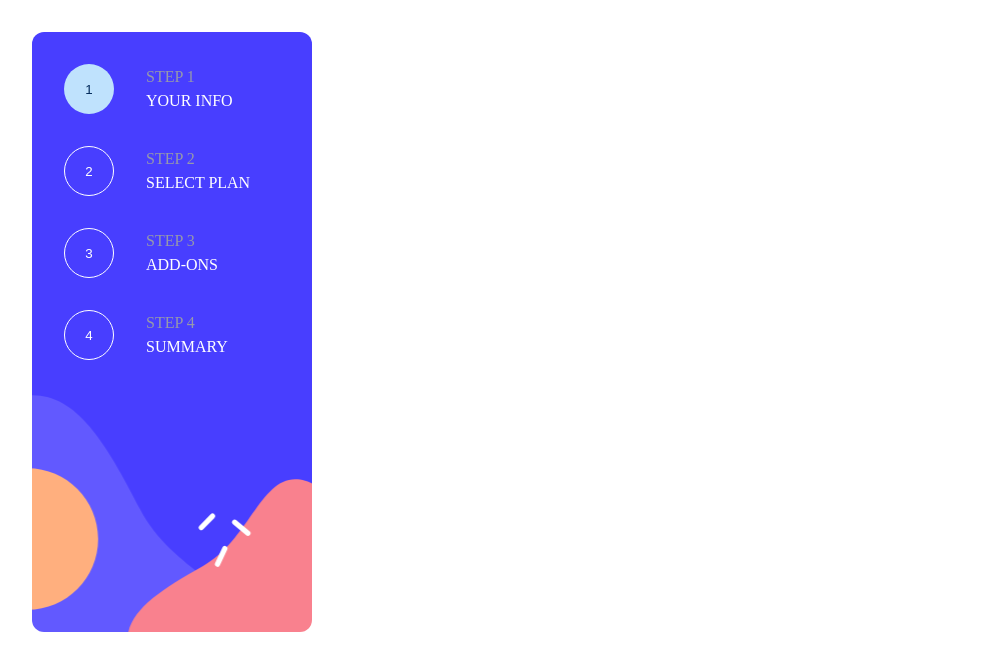
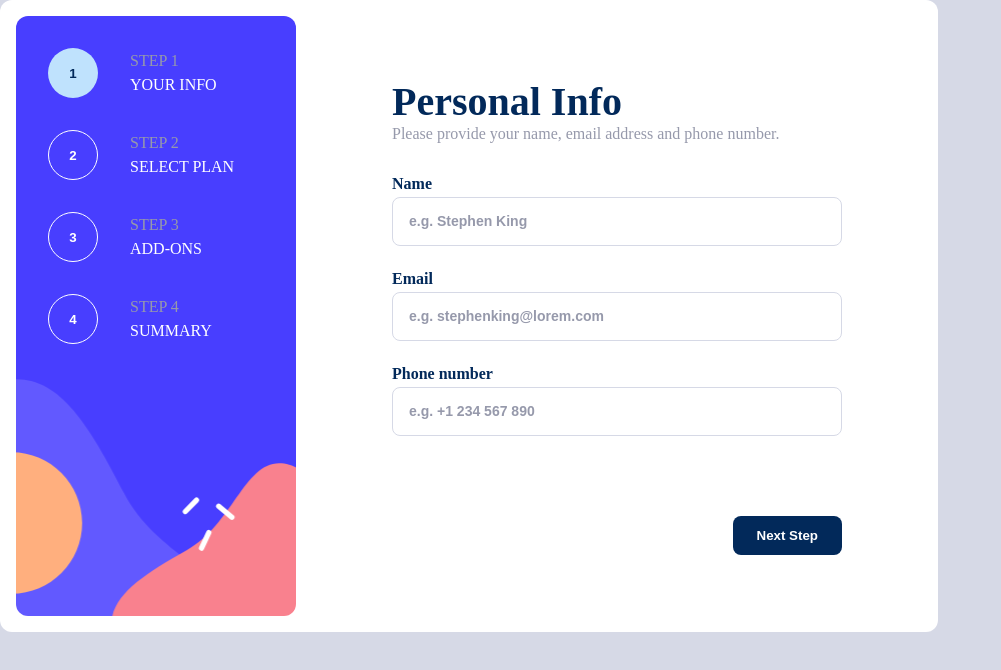
Before and after one commit to M-E-J-O-R/multi_step_form, a React (Vite) app: page / in a window 1280 px wide. Shown: the top 670 px of the page, without its empty margins (0-1001 px from the left). Built offline with nearby package versions, Linux system fonts and the light colour scheme.

Commit message:
fix: error due to type fixed

```diff
--- a/src/App.css
+++ b/src/App.module.css
@@ -13,3 +13,18 @@
   --alabaster: hsl(231, 100%, 99%);
   --white: hsl(0, 0%, 100%);
 }
+body {
+  background-color: var(--light-gray);
+}
+
+.App {
+  display: flex;
+  width: fit-content;
+  height: max-content;
+  gap: 6rem;
+  padding: 1rem 6rem 1rem 1rem;
+  align-items: center;
+  justify-content: center;
+  background-color: white;
+  border-radius: 12px;
+}
--- a/src/App.tsx
+++ b/src/App.tsx
@@ -1,16 +1,16 @@
-import { useState } from 'react';
-import reactLogo from './assets/react.svg';
-import './App.css';
 import Steps from './components/Steps';
+import Form from './components/Form';
+import style from './App.module.css';
 
 function App() {
-  const [count, setCount] = useState(0);
+
 
   return (
-    <div className="App">
+    <main className={style.App}>
       <Steps />
+      <Form />
 
-    </div>
+    </main>
   );
 }
 
--- /dev/null
+++ b/src/components/Form.tsx
@@ -0,0 +1,33 @@
+import style from '../styles/Form.module.css';
+const Form = () => {
+
+    return (
+        <section>
+            <p className={style.form_heading}>Personal Info</p>
+            <p className={style.form_description}>Please provide your name, email address and phone number.</p>
+
+            <form action="">
+                <label htmlFor="name" className={style.input_label}>
+                    Name
+                    <input type="text" required placeholder="e.g. Stephen King" />
+                </label>
+                <label htmlFor="email" className={style.input_label}>
+                    Email
+                    <input type="email" required placeholder="e.g. stephenking@lorem.com" />
+                </label>
+                <label htmlFor="phoneNum" className={style.input_label}>
+                    Phone number
+                    <input type="tel" required placeholder="e.g. +1 234 567 890" />
+                </label>
+            </form>
+            <section className={style.button_container}>
+                <button>Back</button>
+                <button className={style.next_btn}>Next Step</button>
+            </section>
+
+
+        </section>
+    );
+};
+
+export default Form;
--- a/src/components/StepItem.tsx
+++ b/src/components/StepItem.tsx
@@ -1,10 +1,10 @@
 import style from '../styles/Steps.module.css';
 
 type StepItemType = {
-    num: string,
+    num: number,
     description: string,
-    stepNo: string,
-    handleClick: (num: string) => void;
+    stepNo: number,
+    handleClick: (num: number) => void;
 };
 
 
--- a/src/components/Steps.tsx
+++ b/src/components/Steps.tsx
@@ -3,23 +3,23 @@ import StepItem from './StepItem';
 import { useState } from 'react';
 
 type StepType = {
-    num: string,
+    num: number,
     description: string,
-}
+};
 
 const Steps = () => {
-    const [stepNo, setStepNo] = useState('1');
+    const [stepNo, setStepNo] = useState(1);
 
-    const stepsData:StepType[] = [
-        { num: '1', description: 'YOUR INFO' },
-        { num: '2', description: 'SELECT PLAN' },
-        { num: '3', description: 'ADD-ONS' },
-        { num: '4', description: 'SUMMARY' },
-    ]
+    const stepsData: StepType[] = [
+        { num: 1, description: 'YOUR INFO' },
+        { num: 2, description: 'SELECT PLAN' },
+        { num: 3, description: 'ADD-ONS' },
+        { num: 4, description: 'SUMMARY' },
+    ];
 
-    const handleClick = (num: string) => {
+    const handleClick = (num: number) => {
         setStepNo(prev => num);
-       };
+    };
     return (
         <nav className={style.nav_container} >
 
--- /dev/null
+++ b/src/styles/Form.module.css
@@ -0,0 +1,55 @@
+.form_heading {
+  color: var(--marine-blue);
+  font-size: 2.5rem;
+  font-weight: bold;
+}
+.form_description {
+  color: var(--cool-gray);
+}
+
+form {
+  display: flex;
+  flex-direction: column;
+  gap: 1.5rem;
+  margin-top: 2rem;
+}
+.input_label {
+  display: block;
+  font-weight: bold;
+  color: var(--marine-blue);
+}
+
+.input_label > input {
+  display: block;
+  margin-top: 4px;
+  padding: 1rem;
+  width: 450px;
+  border: 1px solid var(--light-gray);
+  border-radius: 8px;
+}
+.input_label > input::placeholder {
+  color: var(--cool-gray);
+  font-size: 14px;
+  font-weight: bold;
+}
+.button_container {
+  width: 100%;
+  display: flex;
+  justify-content: space-between;
+  margin-top: 5rem;
+}
+button {
+  font-weight: bold;
+  color: white;
+  background-color: var(--marine-blue);
+  padding: 0.75rem 1.5rem;
+  border: none;
+  border-radius: 8px;
+}
+.button_container > :nth-child(1) {
+  display: none;
+}
+.next_btn {
+  justify-self: flex-end;
+  margin-left: auto ;
+}
--- a/src/styles/Steps.module.css
+++ b/src/styles/Steps.module.css
@@ -1,8 +1,7 @@
 .nav_container {
   width: 280px;
   height: 600px;
-  margin: 2rem;
-  background: url("../assets/images/bg-sidebar-desktop.svg");
+   background: url("../assets/images/bg-sidebar-desktop.svg");
   background-repeat: no-repeat;
   background-position: center;
   background-size: cover;
@@ -20,6 +19,7 @@
 .step_no {
   width: 50px;
   height: 50px;
+  font-weight: bold;
   border: 1px solid white;
   border-radius: 100%;
   display: flex;
```
